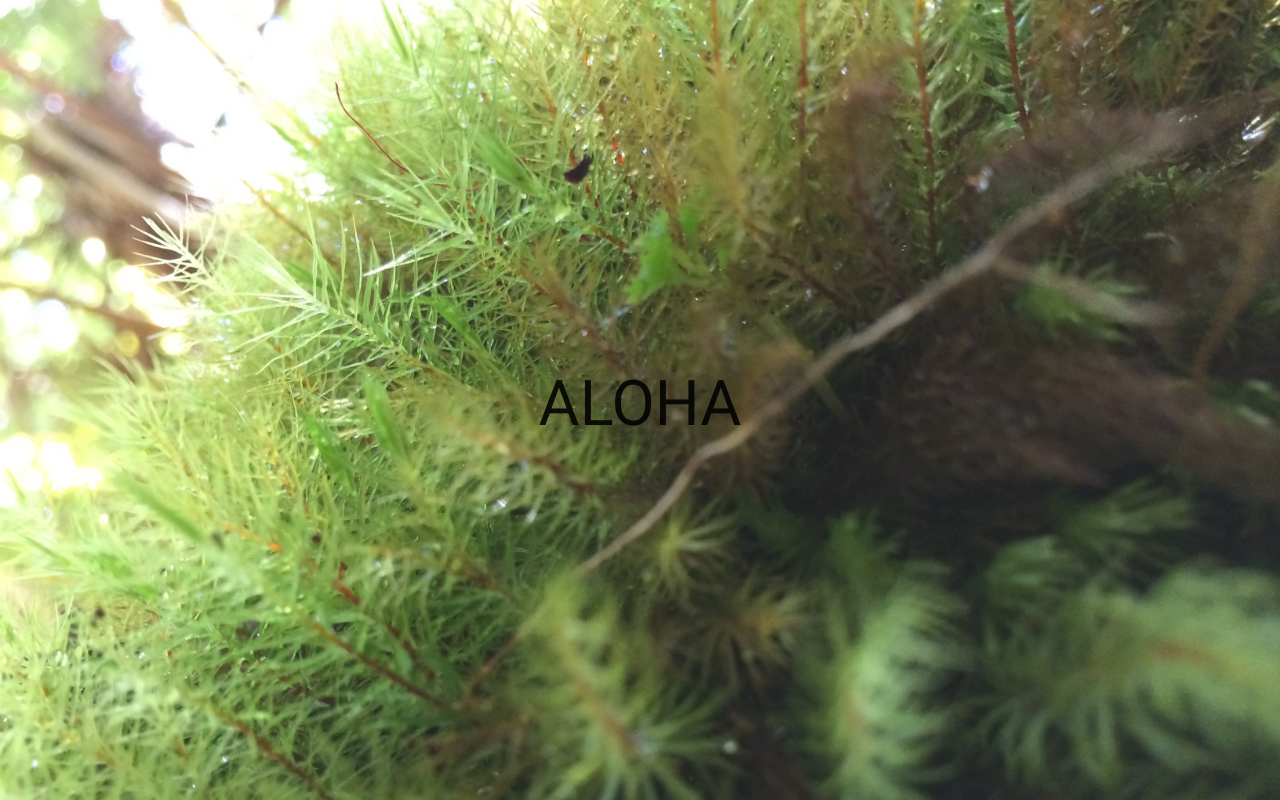
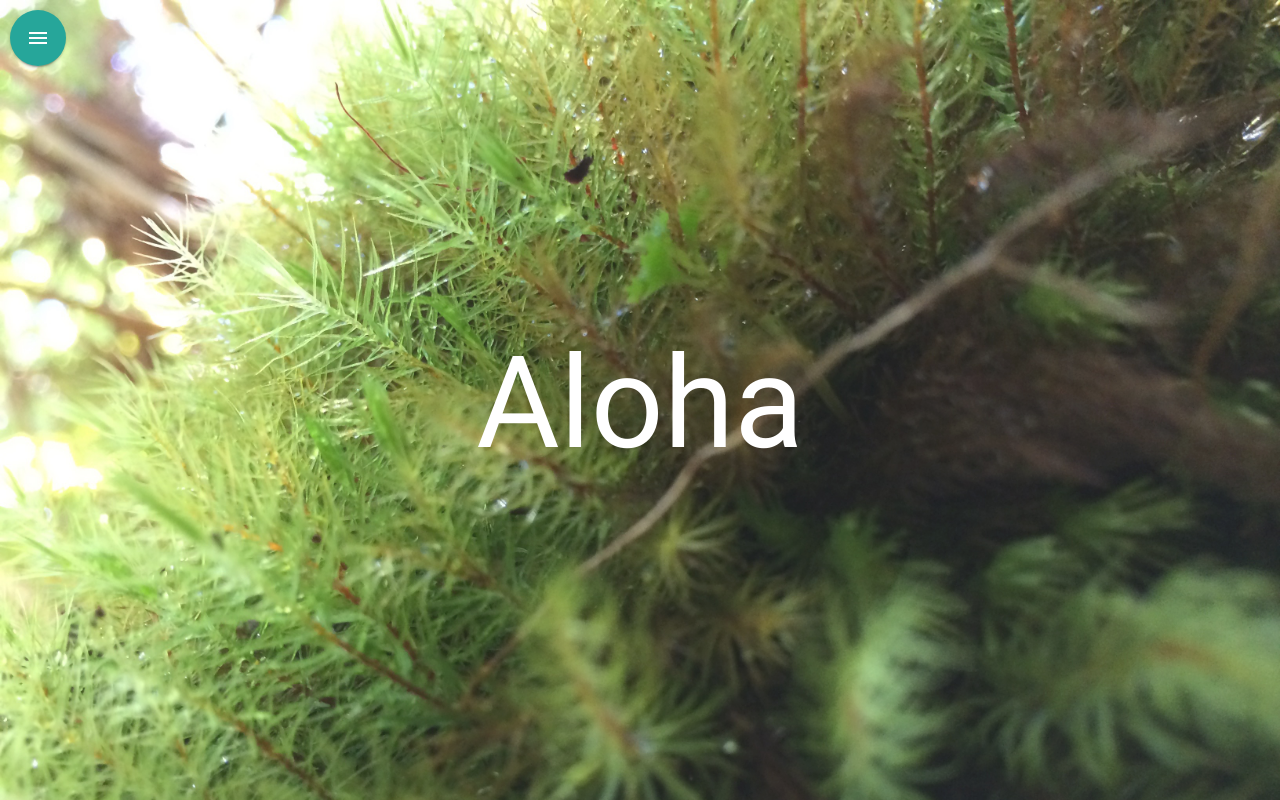
Before and after one commit to ssistoza/ssistoza.studio-home, an Angular app: page /#/home in a window 1280 px wide. Built offline with nearby package versions, Linux system fonts and the light colour scheme.

Commit message:
base landing page.

```diff
--- a/src/app/app.component.html
+++ b/src/app/app.component.html
@@ -1,5 +1,10 @@
-
 <img id="bg-img" src="assets/img/home.jpg">
 
-<!-- <app-navbar></app-navbar> -->
-<div class="container"><router-outlet></router-outlet></div>
+<!-- TOP LAYER -->
+<a href="#!" class="top-layer btn-floating btn-large">
+	<i class="material-icons">menu</i>
+</a>
+
+<div class="container">
+	<router-outlet></router-outlet>
+</div>
--- a/src/app/app.component.scss
+++ b/src/app/app.component.scss
@@ -9,6 +9,14 @@
 	opacity: 0.9;
 }
 
+.top-layer {
+	position: fixed;
+	margin-top: 10px;
+	margin-left: 10px;
+	z-index: 2;
+}
+
 .container {
-	height: 100%;
+	z-index: 1;
+	@include all-height;
 }
--- a/src/app/components/home/home.component.html
+++ b/src/app/components/home/home.component.html
@@ -1,3 +1,3 @@
 <div id="center-content">
-	<h1>ALOHA</h1>
+	<h1 class="white-text">Aloha</h1>
 </div>
--- a/src/app/components/home/home.component.scss
+++ b/src/app/components/home/home.component.scss
@@ -1,6 +1,8 @@
 @import '../../app.component.scss';
 
 #center-content {
-	height: 100%;
+	@include all-height;
 	@include centering;
 }
+
+h1 { font-size: 10vw; }
--- a/src/index.html
+++ b/src/index.html
@@ -7,6 +7,7 @@
 
     <!-- Compiled and minified CSS -->
     <link rel="stylesheet" href="https://cdnjs.cloudflare.com/ajax/libs/materialize/0.100.2/css/materialize.min.css">
+    <link href="https://fonts.googleapis.com/icon?family=Material+Icons" rel="stylesheet">
 
     <link rel="icon" type="image/x-icon" href="assets/img/favicon.ico">
     <title>Shane Avery Sistoza</title>
--- a/src/styles.scss
+++ b/src/styles.scss
@@ -13,3 +13,7 @@ $colors: (
 	justify-content: center;
 	align-items: center;
 }
+
+@mixin all-height {
+	height: 100%;
+}
```
